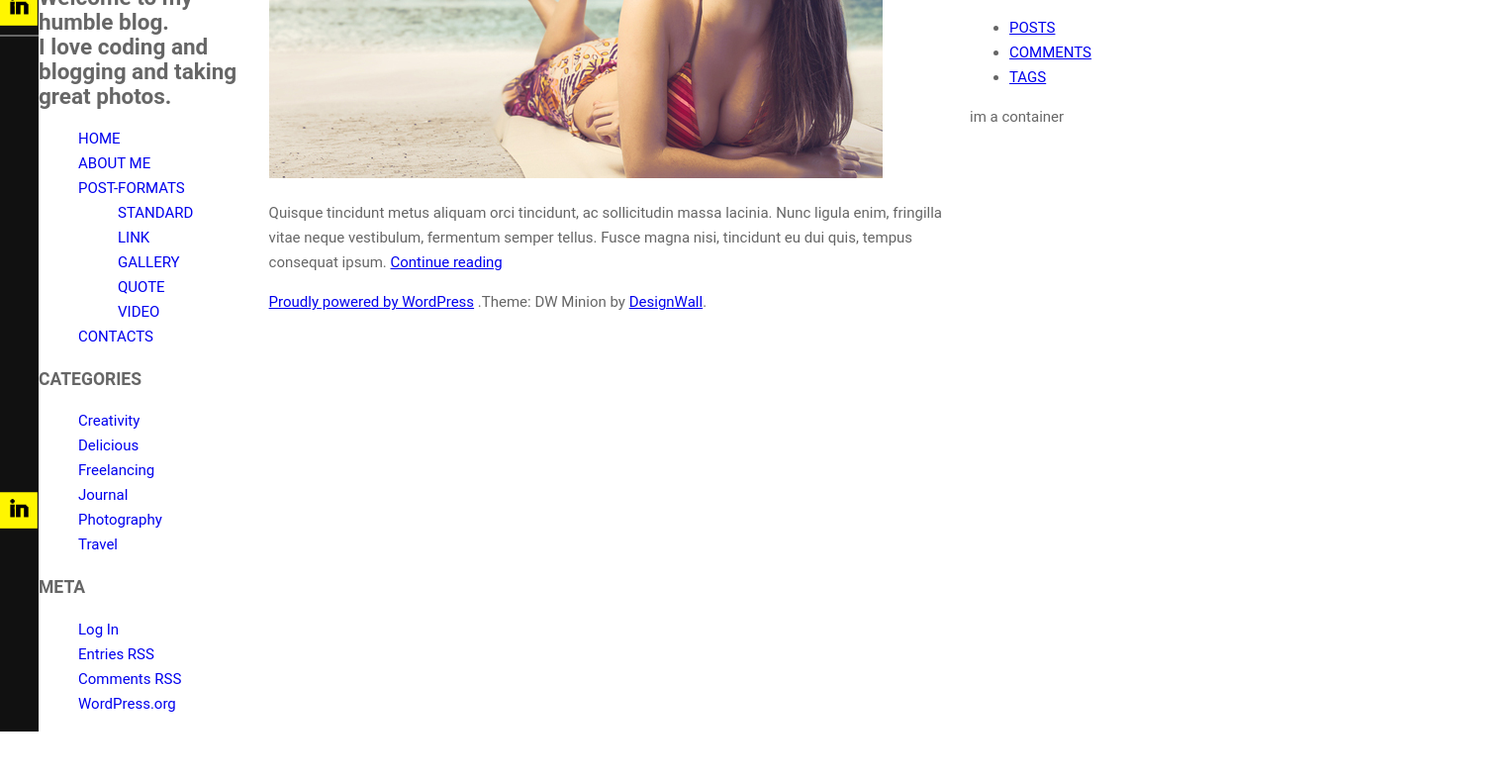
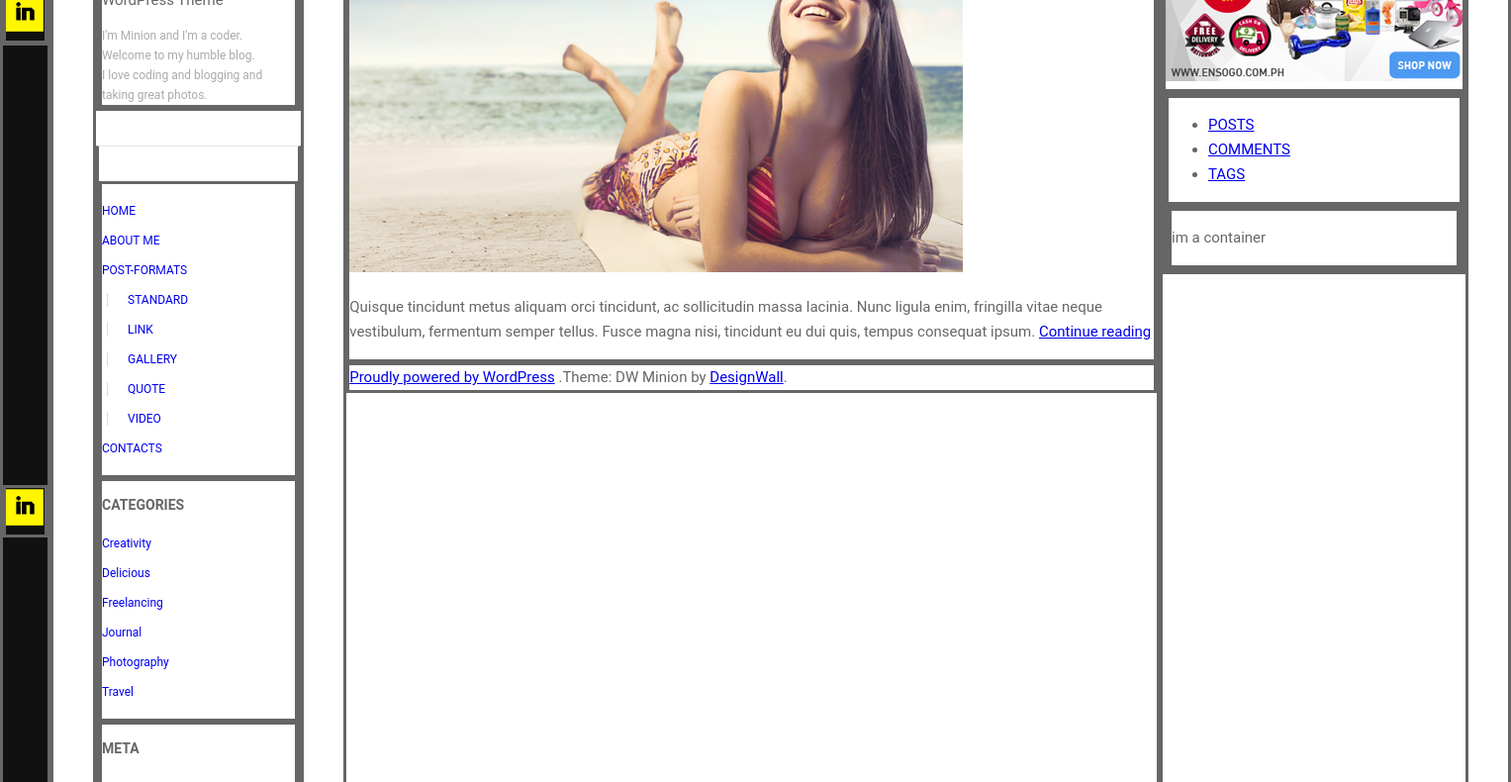
Before and after one commit to SienaSantos/ThirdAssignment, a plain HTML site: page index.html in a window 1280 px wide. Shown: the part 257-1047 px from the top of the page at 99% size, 1527 px wide, since content can reach past the window. Before the commit the page ends 996 px from the top, so only its background shows below. Drawn offline with Linux system fonts and the light colour scheme.

Commit message:
not yet done. logo not fixed yet.. learn about image-sprite

```diff
--- a/css/Secrets.css
+++ b/css/Secrets.css
@@ -6,13 +6,14 @@ body{
   line-height: 25px;
   color: #666666;
   background-color: #ffffff;
-  -ms-word-wrap: break-word;
-  word-wrap: break-word;
+  text-align: left;
 
 }
+
 div{
+  border: solid;
+}
 
-}
 .header{
   background-color:#111111;
   display: block;
@@ -22,20 +23,19 @@ div{
   list-style: none;
   padding: 0;
   margin: 0;
+}
 
-}
 .social-media ul li{
   list-style: none;
   padding-bottom: 0!important;
   margin: 0;
   border-bottom: 2px solid #666666;
+}
 
-}
 .social-media ul li a img{
   width: 39px;
   height: 39px;
   padding: 0;
-
 }
 .toTop a img{
   width: 39px;
@@ -43,20 +43,61 @@ div{
 }
 
 .toTop{
-
   position: fixed;
   bottom: 0;
-
 }
 .Content{
   display:flex;
-
+  padding: 40px;
+  padding-top: 80px;
+}
+.leftSection{
+  float: left;
+  position: relative;
+  margin-bottom: 30px;
+  height: 100% !important;
+  width: 400px;
 }
 .leftSection ul{
   list-style: none;
-
+  padding: 0;
+  line-height: 30px;
 }
 .leftSection ul li a{
   text-decoration: none;
+}
+.leftNavBar{
+  font-size: 12px;
+  line-height: 20px;
+}
+.pf-submenu{
+  border-left: 1px solid #dddddd;
+  padding-left: 20px;
+  margin-left: 5px;
+  position: relative;
+
+  margin-top: 10px;
+  text-transform: uppercase;
+  font-size: 12px;
+  line-height: 20px;
+}
+.leftSection p{
+  margin: 0 0 12.5px;
+}
+.profile-Desc {
+  font-family: 'Roboto', "Helvetica Neue", Helvetica, Arial, sans-serif;
+  font-weight: 400;
+  color: #aaaaaa;
+  font-size: 12px;
+  line-height: 20px;
+  margin: 12.5px 0 0;
+}
+.leftNavBar{
+  padding-top: 35px;
+  margin-top: 35px;
+  border-top: 1px solid #e5e5e5;
+}
+.middleSection{
+  margin-left: 40px;
 
 }
--- a/index.html
+++ b/index.html
@@ -27,7 +27,7 @@
     <div class="leftSection">
       <div class="profile">
         <div class="profilePicture">
-          <img src="images/logo.png" alt="Logo" style="width:100px;height:100px;">
+          <img src="images/logo.png" alt="Logo" style="width:120px;height:120px;">
           <p class="profile-Title">
             Minimal Responsive WordPress Theme
           </p>
@@ -38,7 +38,7 @@
           </h2>
         </div>
       </div>
-      <div class="leftBar">
+      <div class="leftNavBar">
         <div class="Home">
           <ul>
             <li><a class ="homeNav" href="#">HOME</a></li>
```
